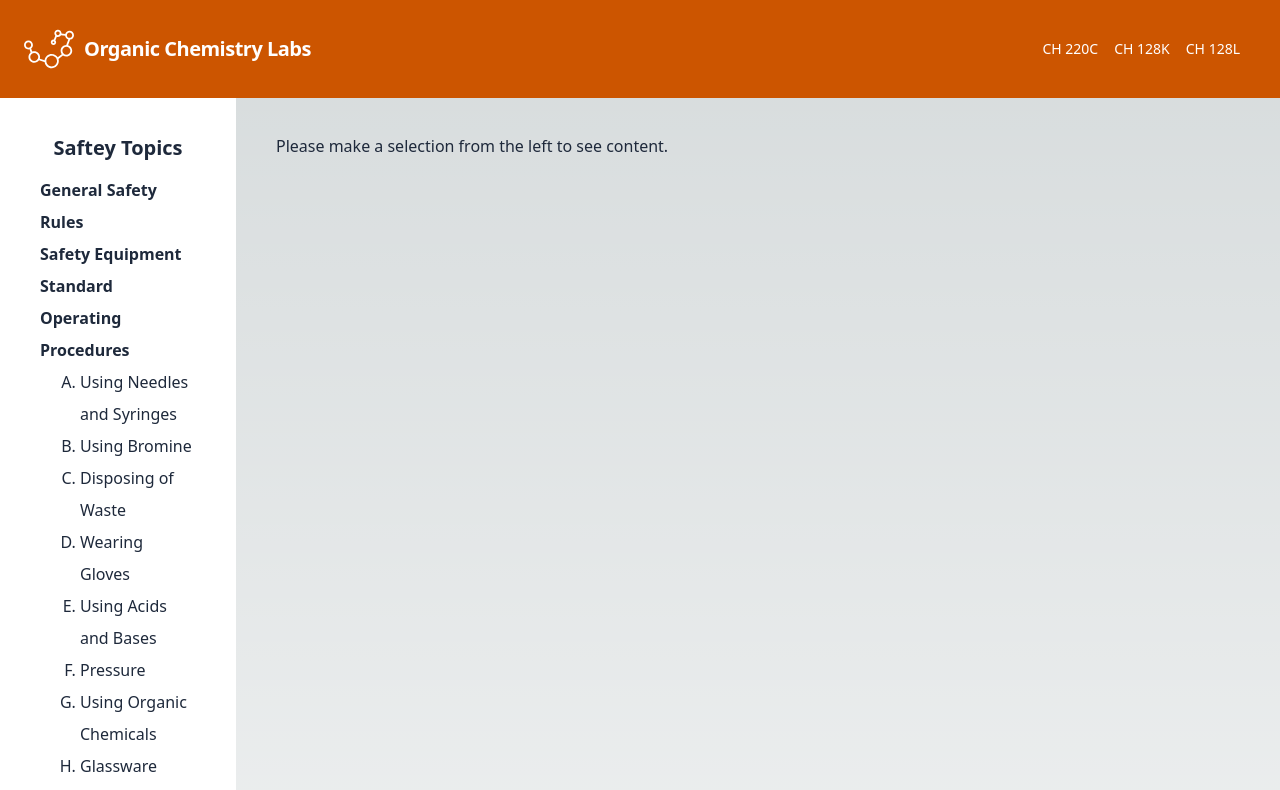
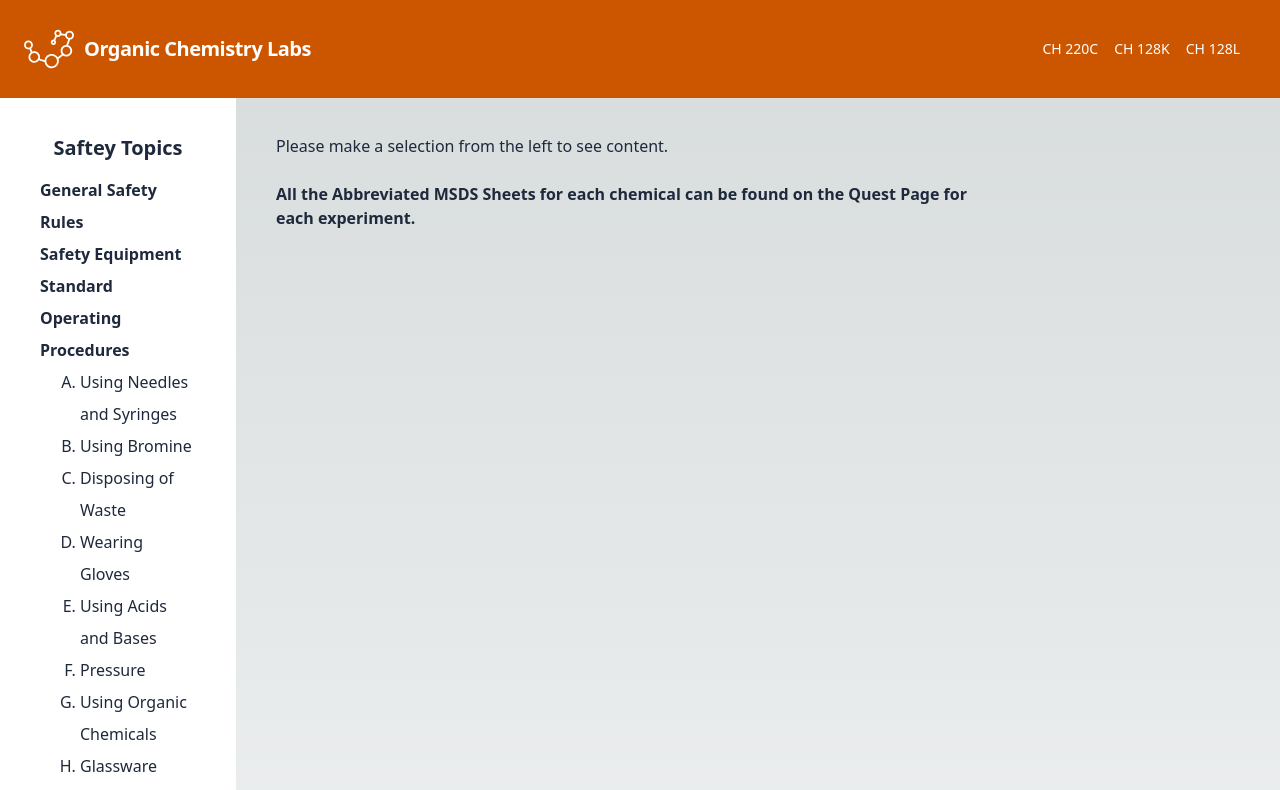
Before and after one commit to Justin8912/Ochem-Lab-Website, a Next.js app: page /saftey/saftey in a window 1280 px wide. Shown: the top 790 px of the page. Built offline with nearby package versions, Linux system fonts and the light colour scheme.

Commit message:
All safety information is completely fleshed out

```diff
--- a/src/pages/saftey/saftey.js
+++ b/src/pages/saftey/saftey.js
@@ -1,4 +1,5 @@
 import react, {useState} from 'react';
+import Link from 'next/link';
 import Header from '../assets/navbar.js';
 import Footer from '../assets/footer.js';
 import GeneralSafety from '../../../resources/Safety topics/General Saftey Rules.js';
@@ -10,7 +11,11 @@ import ExampleHA from '../../../resources/Safety topics/exampleHA.js'
 
 let HolderState = () => {
   return (
-    <p>Please make a selection from the left to see content.</p>
+    <>
+      <p>Please make a selection from the left to see content.</p>
+      <br/>
+      <p><strong>All the Abbreviated MSDS Sheets for each chemical can be found on the Quest Page for each experiment.</strong></p>
+    </>
   )
 }
 
@@ -82,7 +87,7 @@ export default function Saftey() {
             <li className='hover-slate-500' id='Electrical'>Electrical</li>
           </ol>
           <h3 className='font-bold hover-slate-500' id='ExHA'>Example Safety Analysis</h3>
-          <h3 className='font-bold hover-slate-500'>All EOPs and SOPs in one file</h3>
+          <Link className='font-bold hover-slate-500' href='https://fjetland.cm.utexas.edu/courses/organiclab/Safety/One%20File.pdf'>All EOPs and SOPs in one file</Link>
         </div>
         <div className='sm:col-span-1 md:col-span-3 lg:col-span-3 py-9 px-5'>
           <ContentManager
```
